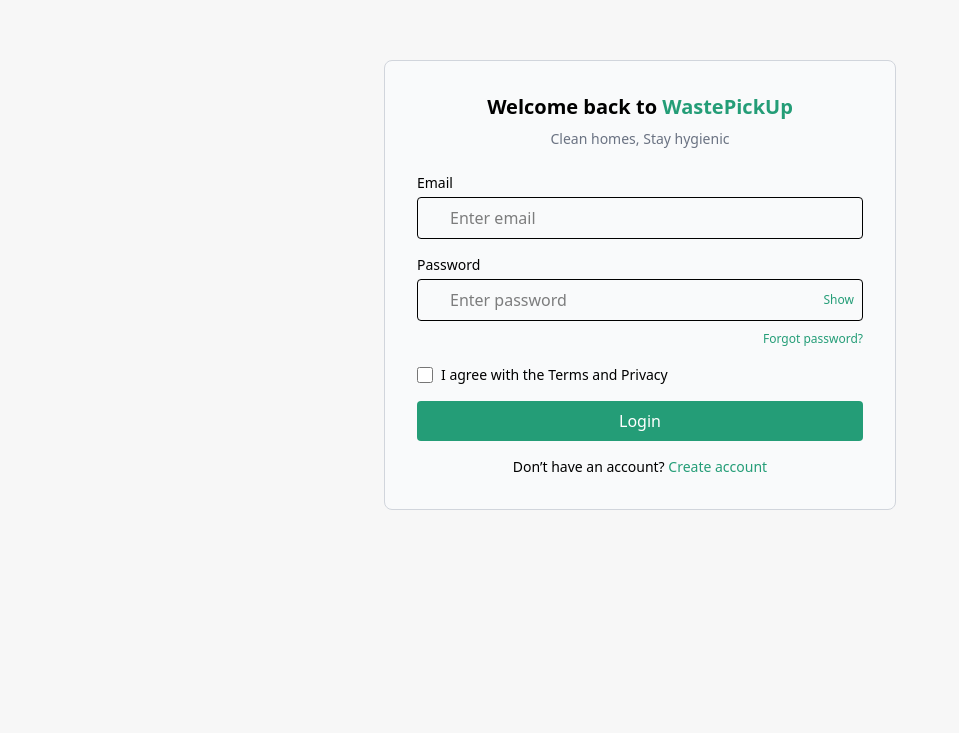
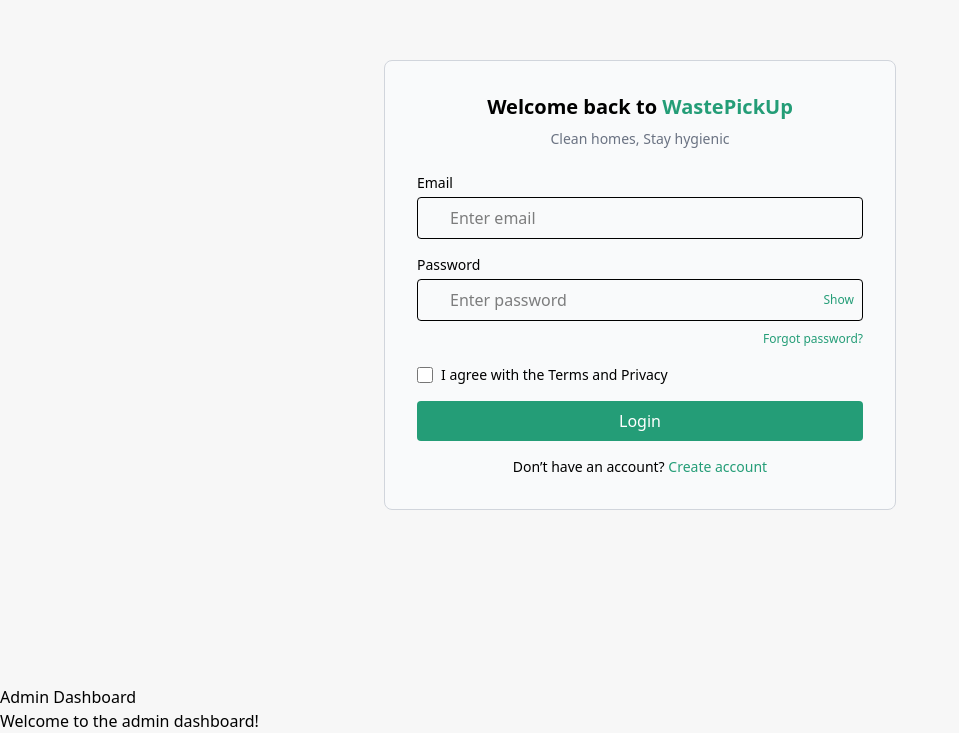
Before and after one commit to uaithegreat001/WastePickUp-System, a React (Vite) app: page / in a window 1280 px wide. Shown: the part 115-848 px from the top of the page, without its empty margins (0-959 px from the left). Before the commit the page ends 800 px from the top, so only its background shows below. Built offline with nearby package versions, Linux system fonts and the light colour scheme; some icons are missing.

Commit message:
teesting some features

```diff
--- a/src/App.jsx
+++ b/src/App.jsx
@@ -1,10 +1,11 @@
 import AppRoutes from "./routes/AppRoutes";
+import AdminDashboard from "./pages/admin/AdminDashboard";
 function App() {
 
   return (
     <>
     <AppRoutes/>
-
+    <AdminDashboard/>
 
     </>
   )
--- /dev/null
+++ b/src/pages/admin/AdminDashboard.jsx
@@ -0,0 +1,8 @@
+export default function AdminDashboard() {
+    return (
+        <div>
+            <h1>Admin Dashboard</h1>
+            <p>Welcome to the admin dashboard!</p>
+        </div>
+    )
+}
```
